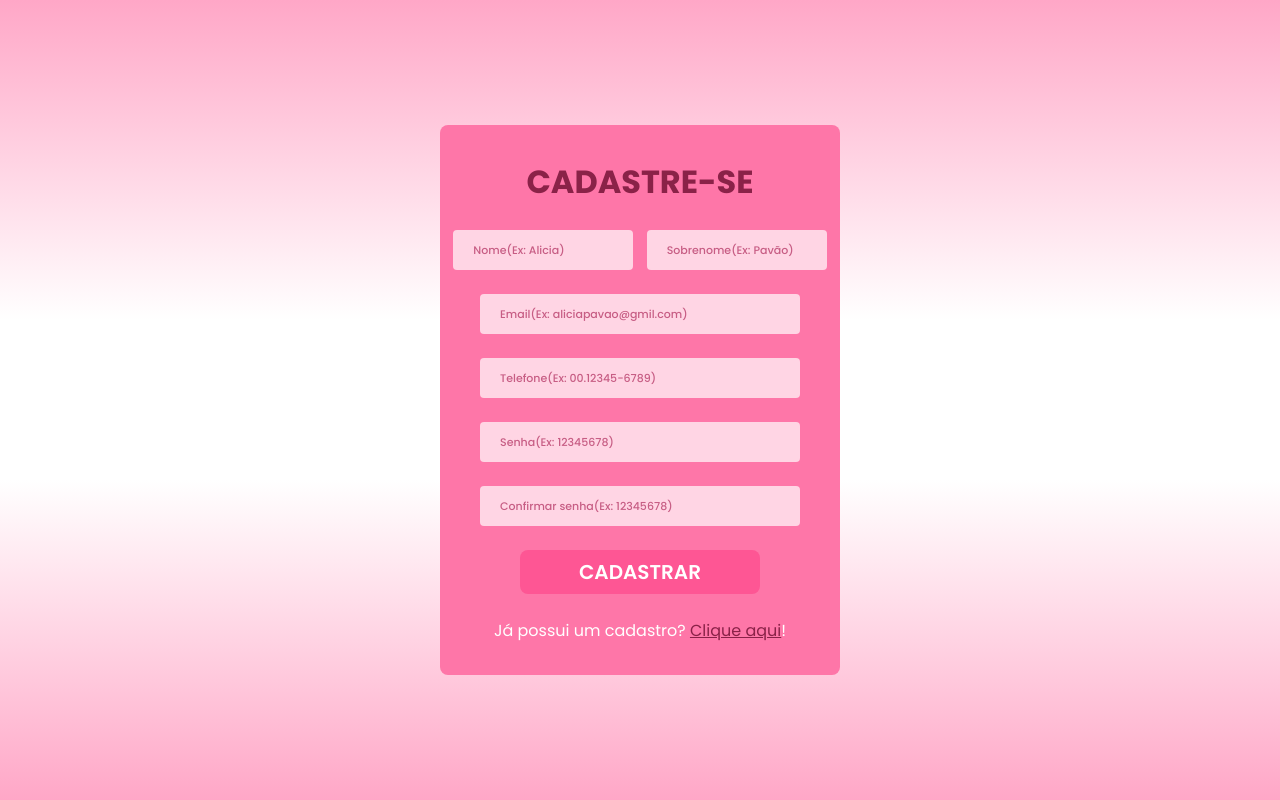
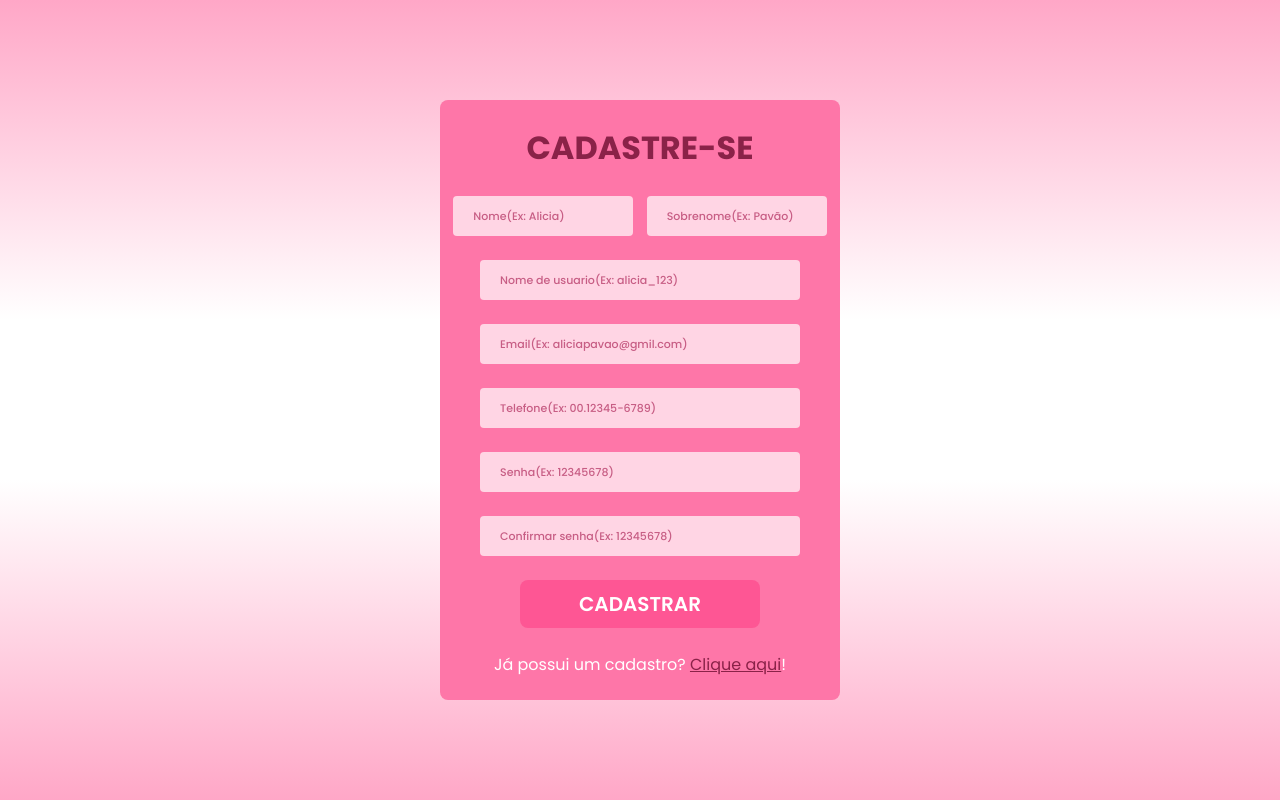
Before and after one commit to gustav0-rdg/proj_mercado, a Flask app: page /cadastro in a window 1280 px wide. Run offline with Flask 3, Linux system fonts and the light colour scheme.

Commit message:
Att nas paginas de login e cadastro

```diff
--- a/static/css/paginas/pagCadastro.css
+++ b/static/css/paginas/pagCadastro.css
@@ -21,7 +21,7 @@ body.dark .titulo_cadastro{
 }
 .form__cadastro {
     width: 400px;
-    height: 550px;
+    height: 600px;
     background-color: var(--rosa-secundario);
     border-radius: 8px;
 
@@ -126,7 +126,7 @@ body.dark .link__cadastro{
 @media (max-width: 600px) {
 .form__cadastro {
     width: 300px;
-    height: 450px;
+    height: 550px;
     gap: 16px;
 }
 
--- a/static/css/variaveis/cores.css
+++ b/static/css/variaveis/cores.css
@@ -31,7 +31,7 @@
     --gradient-catalogoDark: linear-gradient(var( --rosa-primario-medio) 15%, var(--preto) 85%);
 
     /* Gradient pag produto */
-    --gradient-catalogoLight: linear-gradient(var( --rosa-primario) 10%, var(--rosa-secundario-claro) 100%);
+    --gradient-catalogoLight: linear-gradient(var( --rosa-secundario) 10%, var(--rosa-secundario-claro) 100%);
     --gradient-catalogoDark: linear-gradient(var( --rosa-primario-escuro) 20%, var(--preto) 100%);
 
 
--- a/templates/cadastro.html
+++ b/templates/cadastro.html
@@ -18,9 +18,10 @@
             <h1 class="titulo_cadastro">CADASTRE-SE</h1>
             <div class="form__cadastro-name">
                 <input type="text" name="nome" class="input__cadastro-name input__cadastro-names " placeholder="Nome(Ex: Alicia)">
-                <input type="text" name="usuario" class="input__cadastro-lastName input__cadastro-names " placeholder="Sobrenome(Ex: Pavão)">
+                <input type="text" name="sobrenome" class="input__cadastro-lastName input__cadastro-names " placeholder="Sobrenome(Ex: Pavão)">
             </div>
 
+            <input type="text" name="usuario" class="input__cadastro-usuario input__cadastro " placeholder="Nome de usuario(Ex: alicia_123)">
             <input type="text" name="email" class="input__cadastro-email input__cadastro" placeholder="Email(Ex: aliciapavao@gmil.com)">
             <input type="text" name="telefone" class="input__cadastro-tel input__cadastro" placeholder="Telefone(Ex: 00.12345-6789)">
 
--- a/templates/login.html
+++ b/templates/login.html
@@ -16,7 +16,7 @@
         <form class="form__login" action="/login/usuario" method="post">
             <h1 class="titulo_login">ACESSE SEU PERFIL</h1>
 
-            <input type="text" name="email" class="input__login-email input__login" placeholder="Email(Ex: aliciapavao@gmail.com)">
+            <input type="text" name="usuario" class="input__cadastro-usuario input__login " placeholder="Nome de usuario(Ex: alicia_123)">
 
             <input type="text" name="senha" class="input__login-senha input__login" placeholder="Senha(Ex: 12345678)">
 
```
